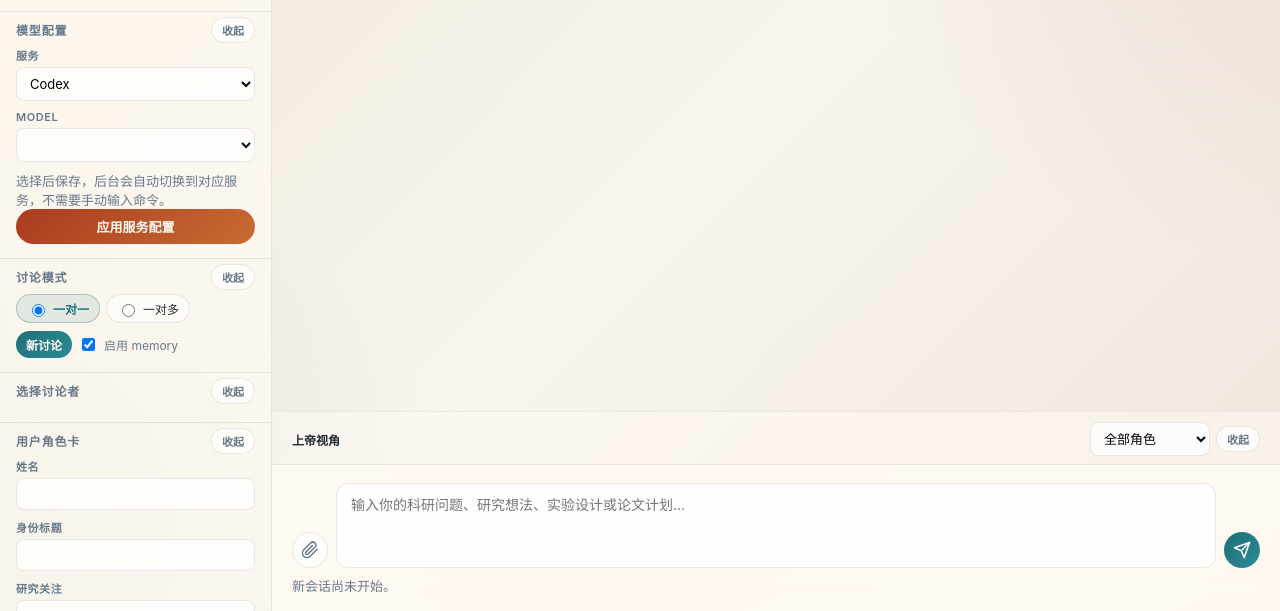
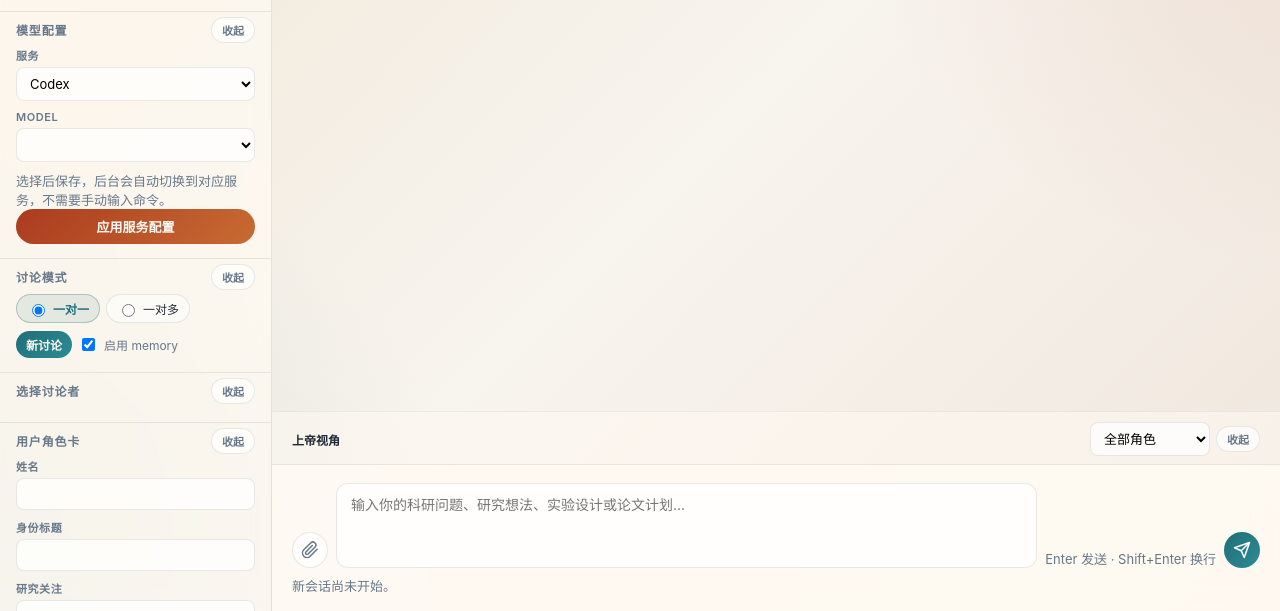
Before and after one commit to karin0018/research-discussion-simulator, a plain HTML site: page app/static/index.html in a window 1280 px wide. Shown: the part 189-800 px from the top of the page. Drawn offline with nearby package versions, Linux system fonts and the light colour scheme; no server answers.

Commit message:
Add keyboard hint for chat input

```diff
--- a/app/static/index.html
+++ b/app/static/index.html
@@ -266,6 +266,7 @@
               rows="3"
               required
             ></textarea>
+            <p class="subtle" style="margin: 4px 0 0;">Enter 发送 · Shift+Enter 换行</p>
             <button type="submit" class="send-btn" title="发送">
               <svg width="18" height="18" viewBox="0 0 24 24" fill="none" stroke="currentColor" stroke-width="2" stroke-linecap="round" stroke-linejoin="round"><line x1="22" y1="2" x2="11" y2="13"/><polygon points="22 2 15 22 11 13 2 9 22 2"/></svg>
             </button>
```
